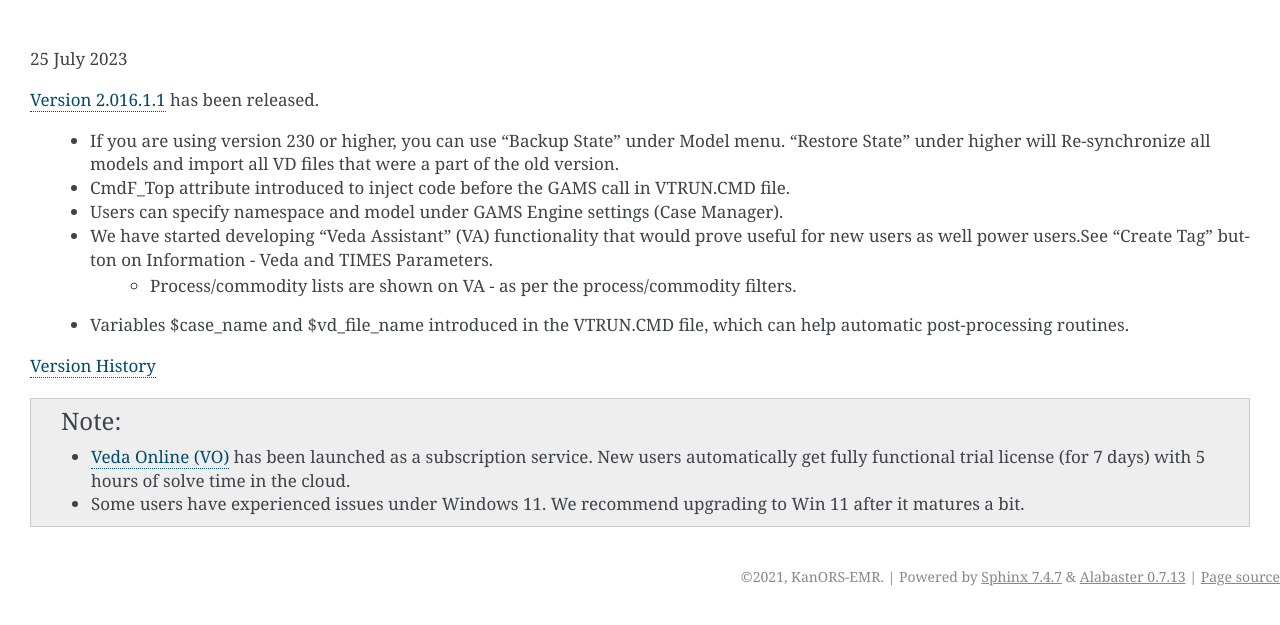
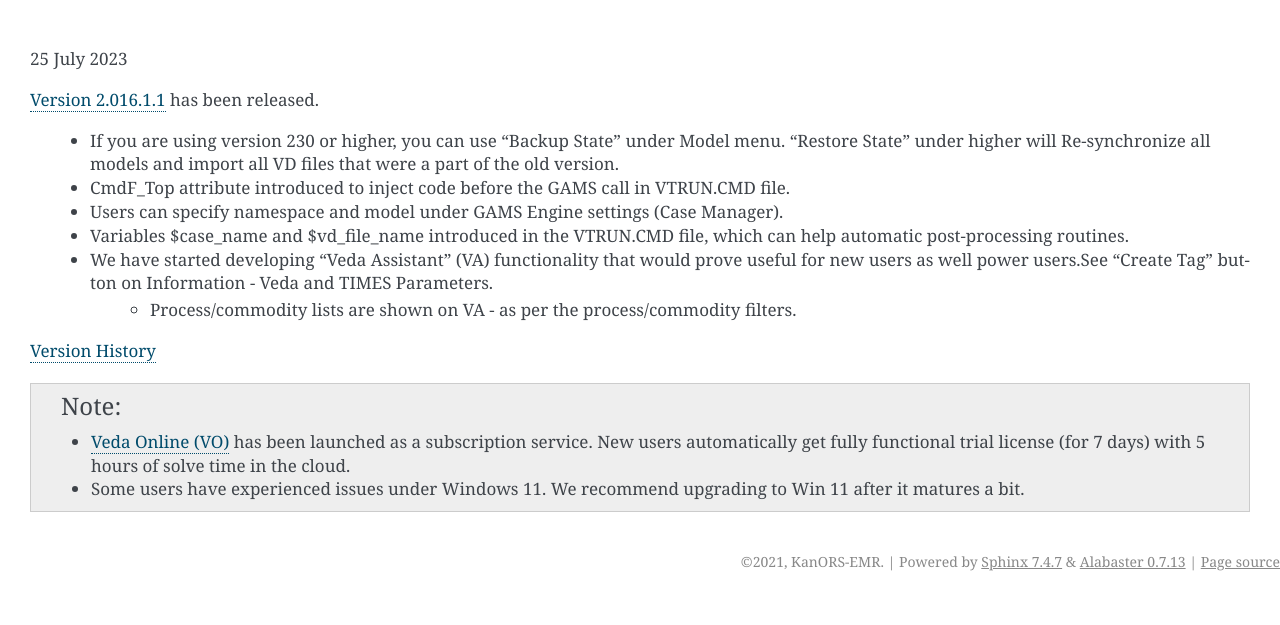
Before and after one commit to kanors-emr/Veda-start-page-news, a Sphinx documentation site: the page built from docs/source/index.rst, in a window 1280 px wide. Shown: the top 625 px of the page. Built offline with Sphinx 7.4.7, drawn with Linux system fonts in a browser that asks for light colours.

Commit message:
rearranged bullets

```diff
--- a/docs/source/index.rst
+++ b/docs/source/index.rst
@@ -12,10 +12,9 @@
    * If you are using version 230 or higher, you can use "Backup State" under Model menu. "Restore State" under higher will Re-synchronize all models and import all VD files that were a part of the old version.
    * CmdF_Top attribute introduced to inject code before the GAMS call in VTRUN.CMD file.
    * Users can specify namespace and model under GAMS Engine settings (Case Manager).
+   * Variables $case_name and $vd_file_name introduced in the VTRUN.CMD file, which can help automatic post-processing routines.
    * We have started developing "Veda Assistant" (VA) functionality that would prove useful for new users as well power users.See "Create Tag" button on Information - Veda and TIMES Parameters.
          * Process/commodity lists are shown on VA - as per the process/commodity filters.
-
-   * Variables $case_name and $vd_file_name introduced in the VTRUN.CMD file, which can help automatic post-processing routines.
 
 `Version History <https://veda-documentation.readthedocs.io/en/latest/pages/version_history.html>`_
 
```
